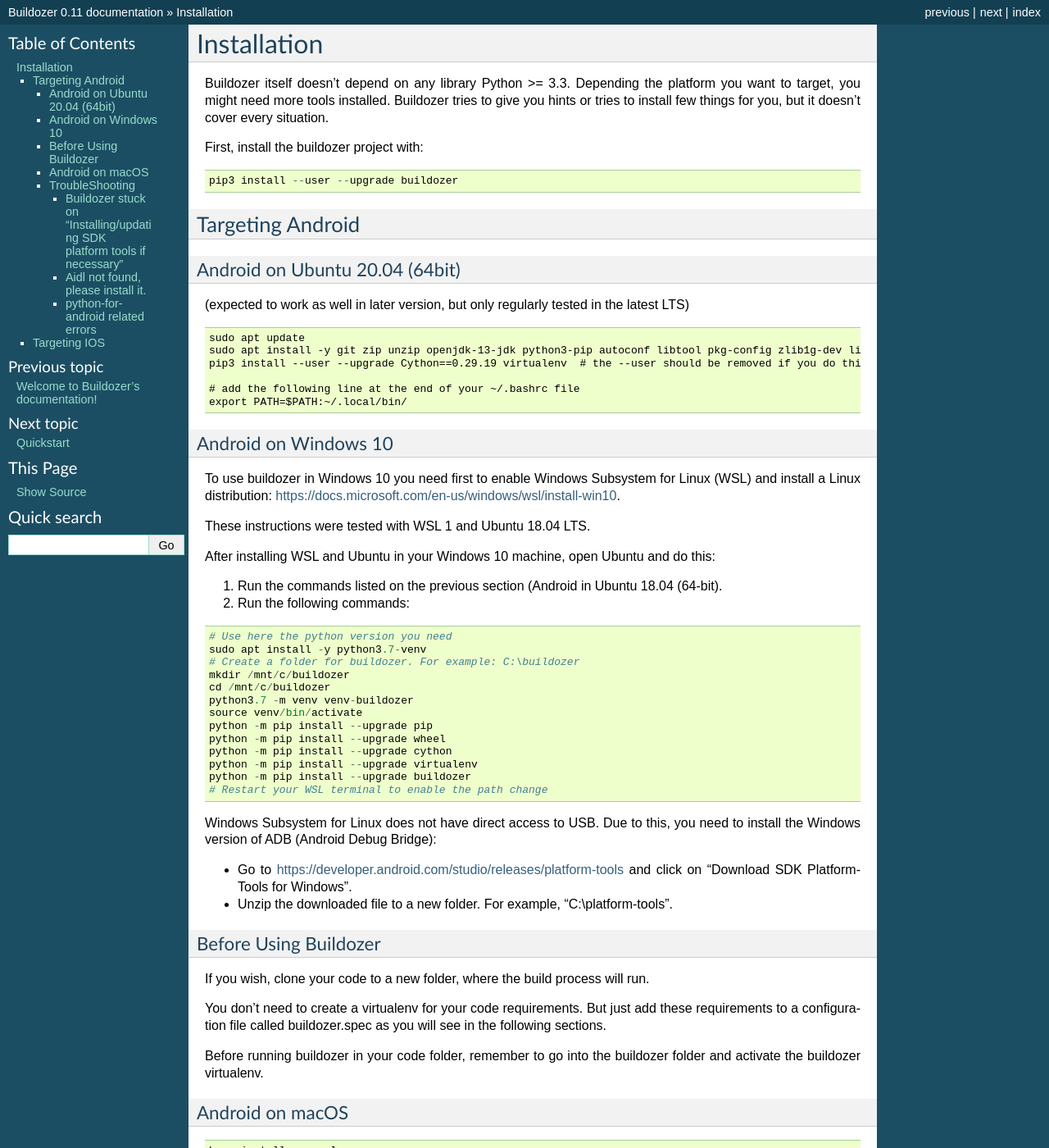
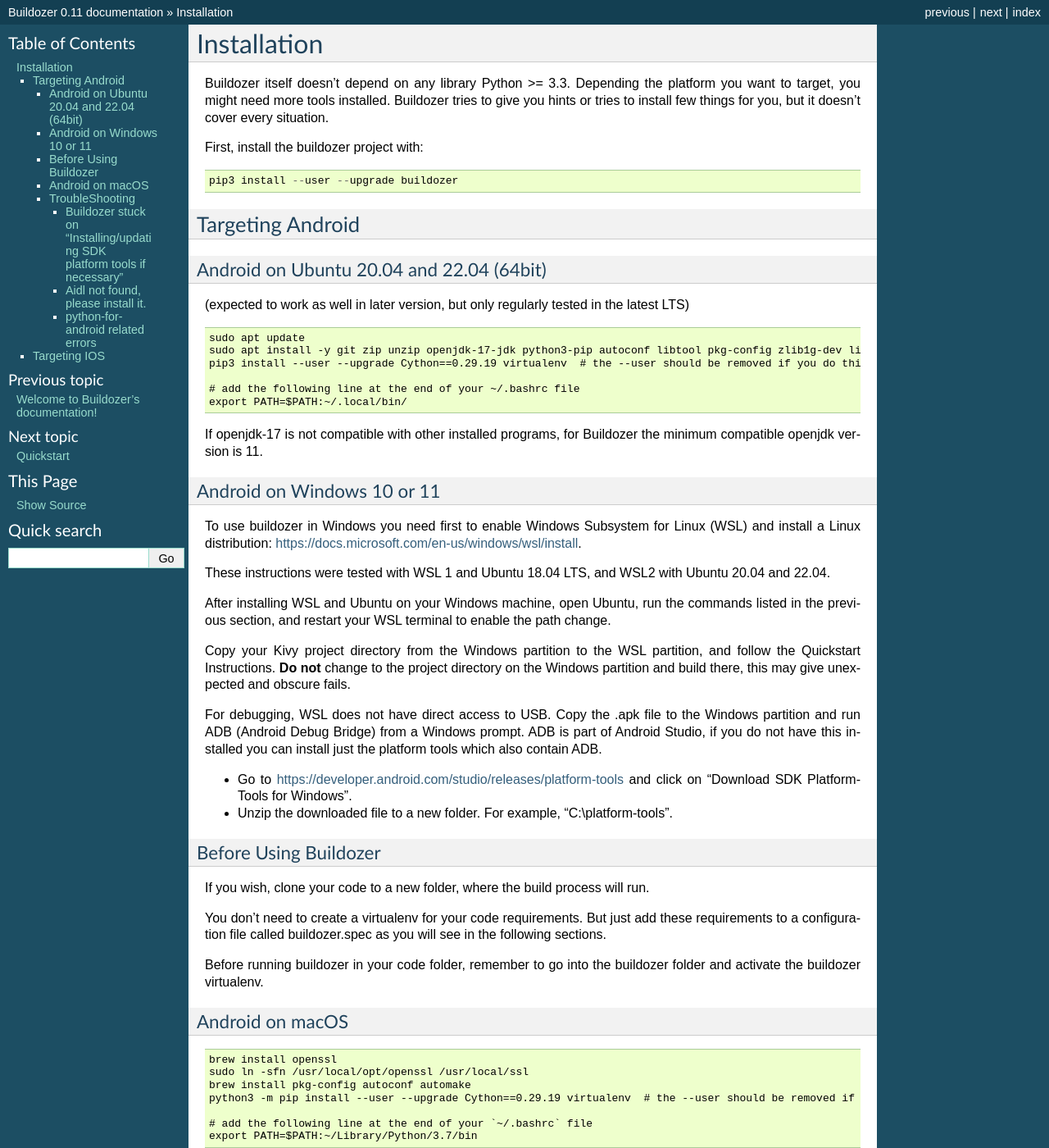
Before and after one commit to renabriseno68/flutter-doc-build-ozer-test, a Sphinx documentation site: the page built from docs/source/installation.rst, in a window 1280 px wide and 1400 px high. Shown: the whole window at 82% size. Built offline with Sphinx 7.4.7, drawn with Linux system fonts in a browser that asks for light colours.

Commit message:
Update installation.rst (#1500)
* Update installation.rst

Update jdk and Ubuntu versions.
Update WSL usage instructions.

* Update installation.rst

* Update docs/source/installation.rst

Co-authored-by: Mirko Galimberti <me@mirkogalimberti.com>

* Update docs/source/installation.rst

Co-authored-by: Mirko Galimberti <me@mirkogalimberti.com>

Co-authored-by: Mirko Galimberti <me@mirkogalimberti.com>

```diff
--- a/docs/source/installation.rst
+++ b/docs/source/installation.rst
@@ -14,49 +14,34 @@ First, install the buildozer project with::
 Targeting Android
 -----------------
 
-Android on Ubuntu 20.04 (64bit)
-~~~~~~~~~~~~~~~~~~~~~~~~~~~~~~~
+Android on Ubuntu 20.04 and 22.04 (64bit)
+~~~~~~~~~~~~~~~~~~~~~~~~~~~~~~~~~~~~~~~~~
 
 (expected to work as well in later version, but only regularly tested in the latest LTS)
 
 ::
 
     sudo apt update
-    sudo apt install -y git zip unzip openjdk-13-jdk python3-pip autoconf libtool pkg-config zlib1g-dev libncurses5-dev libncursesw5-dev libtinfo5 cmake libffi-dev libssl-dev
+    sudo apt install -y git zip unzip openjdk-17-jdk python3-pip autoconf libtool pkg-config zlib1g-dev libncurses5-dev libncursesw5-dev libtinfo5 cmake libffi-dev libssl-dev
     pip3 install --user --upgrade Cython==0.29.19 virtualenv  # the --user should be removed if you do this in a venv
 
     # add the following line at the end of your ~/.bashrc file
     export PATH=$PATH:~/.local/bin/
 
-Android on Windows 10
-~~~~~~~~~~~~~~~~~~~~~
+If openjdk-17 is not compatible with other installed programs, for Buildozer the minimum compatible openjdk version is 11.
 
-To use buildozer in Windows 10 you need first to enable Windows Subsystem for Linux (WSL) and install a Linux distribution: https://docs.microsoft.com/en-us/windows/wsl/install-win10.
+Android on Windows 10 or 11
+~~~~~~~~~~~~~~~~~~~~~~~~~~~
 
-These instructions were tested with WSL 1 and Ubuntu 18.04 LTS.
+To use buildozer in Windows you need first to enable Windows Subsystem for Linux (WSL) and install a Linux distribution: https://docs.microsoft.com/en-us/windows/wsl/install.
 
-After installing WSL and Ubuntu in your Windows 10 machine, open Ubuntu and do this:
+These instructions were tested with WSL 1 and Ubuntu 18.04 LTS, and WSL2 with Ubuntu 20.04 and 22.04.
 
-1) Run the commands listed on the previous section (Android in Ubuntu 18.04 (64-bit).
-2) Run the following commands:
+After installing WSL and Ubuntu on your Windows machine, open Ubuntu, run the commands listed in the previous section, and restart your WSL terminal to enable the path change.
 
-::
+Copy your Kivy project directory from the Windows partition to the WSL partition, and follow the Quickstart Instructions. **Do not** change to the project directory on the Windows partition and build there, this may give unexpected and obscure fails.
 
-    # Use here the python version you need
-    sudo apt install -y python3.7-venv
-    # Create a folder for buildozer. For example: C:\buildozer
-    mkdir /mnt/c/buildozer
-    cd /mnt/c/buildozer
-    python3.7 -m venv venv-buildozer
-    source venv/bin/activate
-    python -m pip install --upgrade pip
-    python -m pip install --upgrade wheel
-    python -m pip install --upgrade cython
-    python -m pip install --upgrade virtualenv
-    python -m pip install --upgrade buildozer
-    # Restart your WSL terminal to enable the path change
-
-Windows Subsystem for Linux does not have direct access to USB. Due to this, you need to install the Windows version of ADB (Android Debug Bridge):
+For debugging, WSL does not have direct access to USB. Copy the .apk file to the Windows partition and run ADB (Android Debug Bridge) from a Windows prompt. ADB is part of Android Studio, if you do not have this installed you can install just the platform tools which also contain ADB.
 
 - Go to https://developer.android.com/studio/releases/platform-tools and click on "Download SDK Platform-Tools for Windows".
 
```
